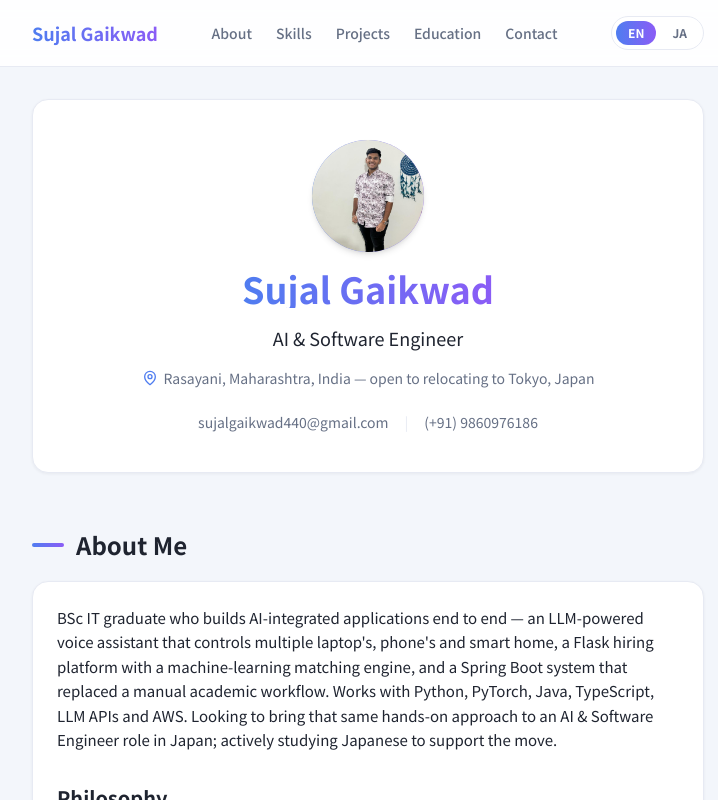
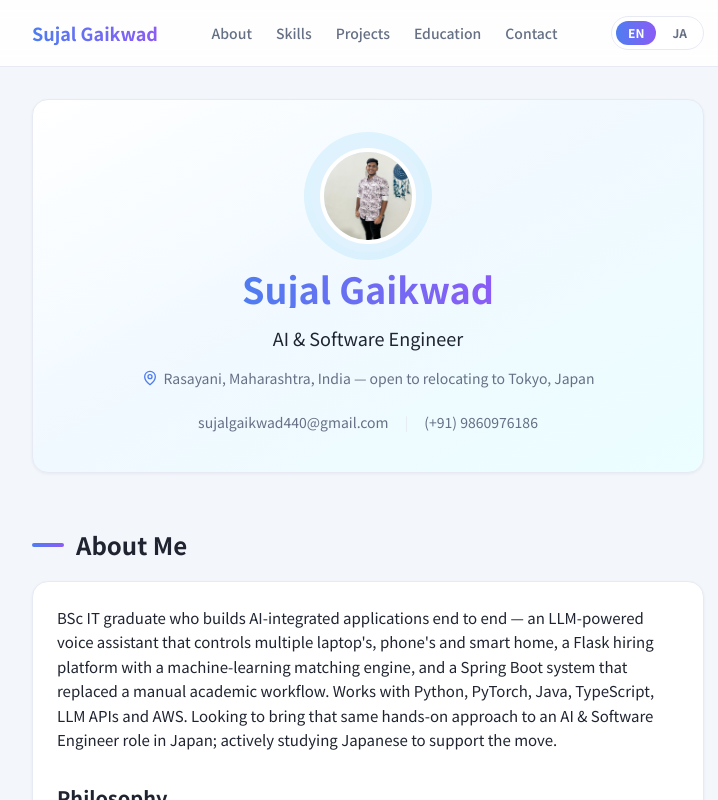
Before and after one commit to sujal-project/Portfolio_Resume, a Next.js app in the folder frontend/: page / in a window 1280 px wide. Shown: the top 800 px of the page, without its empty margins (272-990 px from the left). Built offline with nearby package versions, Linux system fonts and the light colour scheme; no server answers.

Commit message:
design update

```diff
--- a/frontend/components/Hero.tsx
+++ b/frontend/components/Hero.tsx
@@ -8,15 +8,25 @@ export default function Hero() {
 
   return (
     <section id="top" className="mx-auto max-w-content px-6 pb-8 pt-8">
-      <div className="card flex flex-col items-center gap-4 px-8 py-10 text-center">
+
+      <div className="card flex flex-col items-center gap-4 px-8 py-10 text-center bg-gradient-to-br from-white via-sky-50 to-cyan-50 border-2 border-sky-200 rounded-3xl shadow-[0_8px_25px_rgba(14,165,233,0.10)]">
+
+        <div className="h-28 w-28 rounded-full bg-sky-100 p-2 shadow-[0_0_0_8px_rgba(14,165,233,0.10)]">
+          <img
+            src="/profile.jpg"
+            alt="Profile"
+            className="h-full w-full rounded-full border-4 border-white object-cover"
+          />
+        </div>
+      {/* <div className="card flex flex-col items-center gap-4 px-8 py-10 text-center">
+
         <div className="gradient-bar flex h-28 w-28 items-center justify-center rounded-full text-2xl font-bold text-white shadow-md">
           <img
             src="/profile.jpg"
             alt="Profile"
             className="h-full w-full rounded-full object-cover"
           />
-          {/* SG */}
-        </div>
+        </div> */}
 
         <h1 className="gradient-text text-3xl font-bold sm:text-4xl">Sujal Gaikwad</h1>
         <p className="text-lg text-ink">{t("hero_role")}</p>
```
